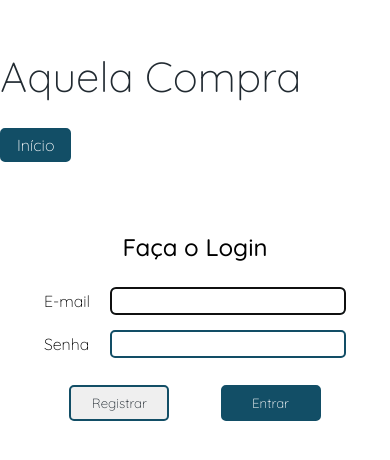
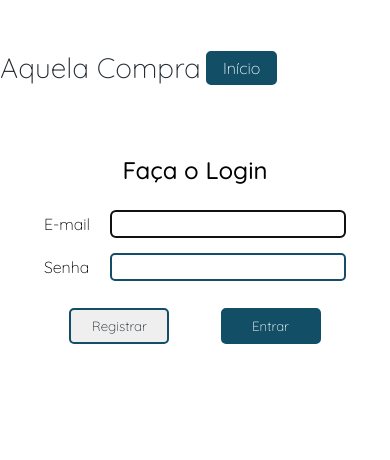
Before and after one commit to defren-gabriel/aquela-compra, a React (Vite) app: page / in a window 390 px wide. Shown: the top 460 px of the page. Built offline with nearby package versions, Linux system fonts and the light colour scheme; no server answers.

Commit message:
Mudança no componente Navegacao mudando alguns estilos para se comportarem melhor em dispositivos moveis

```diff
--- a/src/Componentes/Navegacao/index.css
+++ b/src/Componentes/Navegacao/index.css
@@ -50,3 +50,13 @@ nav button:hover {
     background-color: #124E66;
     color: #ffffff !important;
 }
+
+/*configuração para celulares*/
+@media screen and (max-width: 750px){
+    .container1 {
+        gap: 5px;
+    }
+    .container1 span {
+        font-size: 28px;
+    }
+}
```
Also changed, not shown: 4 other files (tests, documents, lock files or other folders).
